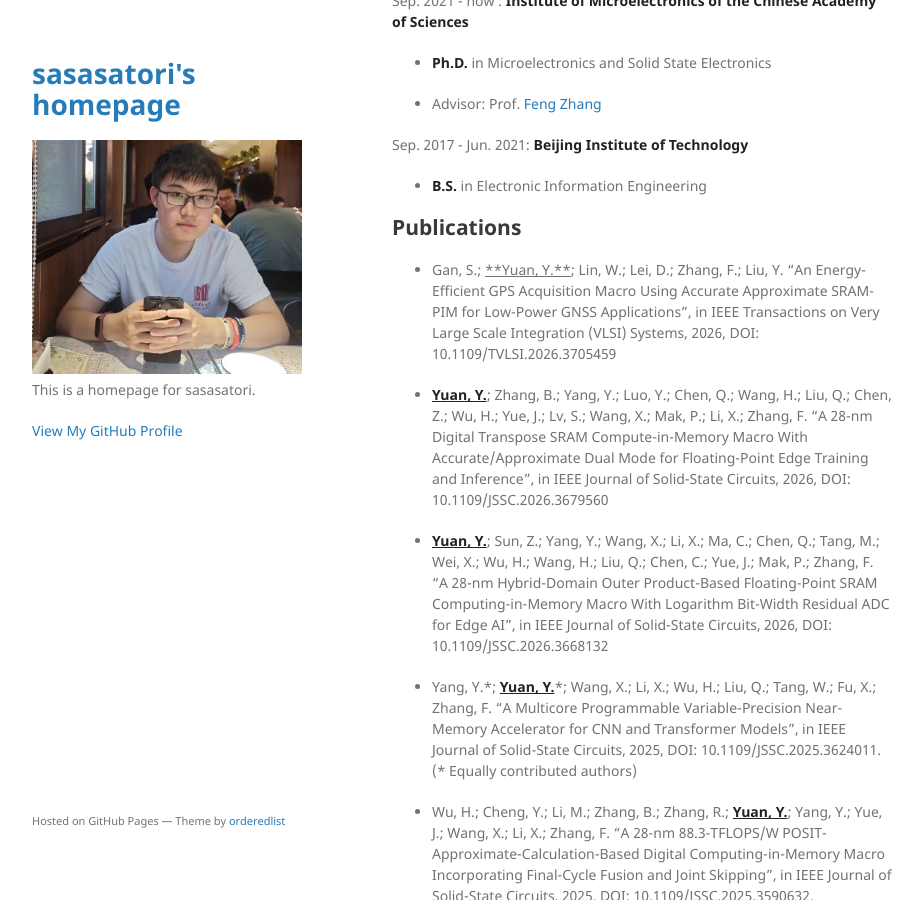
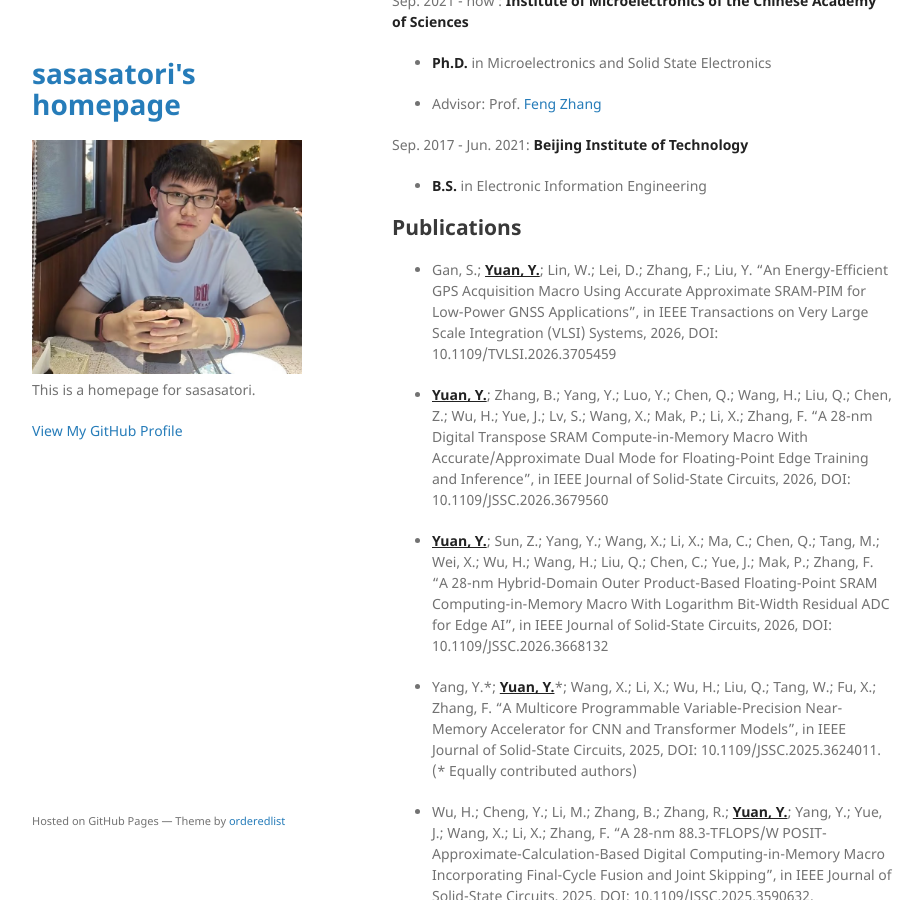
Before and after one commit to sasasatori/sasasatori.github.io, a Jekyll site: the page built from index.md, in a window 1280 px wide and 900 px high, scrolled down 740 px. Shown: the whole window, without its empty margins (178-1101 px from the left). Built offline with Jekyll 4.4.1, drawn with Linux system fonts in a browser that asks for light colours; our own code applies the rules of GitHub Pages for plain Markdown files.

Commit message:
update index

```diff
--- a/index.md
+++ b/index.md
@@ -24,7 +24,7 @@ Sep. 2017 - Jun. 2021: **Beijing Institute of Technology**
 
 ## Publications
 
-- Gan, S.; <u>**Yuan, Y.**</u>; Lin, W.; Lei, D.; Zhang, F.; Liu, Y. "An Energy-Efficient GPS Acquisition Macro Using Accurate Approximate SRAM-PIM for Low-Power GNSS Applications", in IEEE Transactions on Very Large Scale Integration (VLSI) Systems, 2026, DOI: 10.1109/TVLSI.2026.3705459
+- Gan, S.; **<u>Yuan, Y.</u>**; Lin, W.; Lei, D.; Zhang, F.; Liu, Y. "An Energy-Efficient GPS Acquisition Macro Using Accurate Approximate SRAM-PIM for Low-Power GNSS Applications", in IEEE Transactions on Very Large Scale Integration (VLSI) Systems, 2026, DOI: 10.1109/TVLSI.2026.3705459
 
 - **<u>Yuan, Y.</u>**; Zhang, B.; Yang, Y.; Luo, Y.; Chen, Q.; Wang, H.; Liu, Q.; Chen, Z.; Wu, H.; Yue, J.; Lv, S.; Wang, X.; Mak, P.; Li, X.; Zhang, F. "A 28-nm Digital Transpose SRAM Compute-in-Memory Macro With Accurate/Approximate Dual Mode for Floating-Point Edge Training and Inference", in IEEE Journal of Solid-State Circuits, 2026, DOI: 10.1109/JSSC.2026.3679560
 
```
